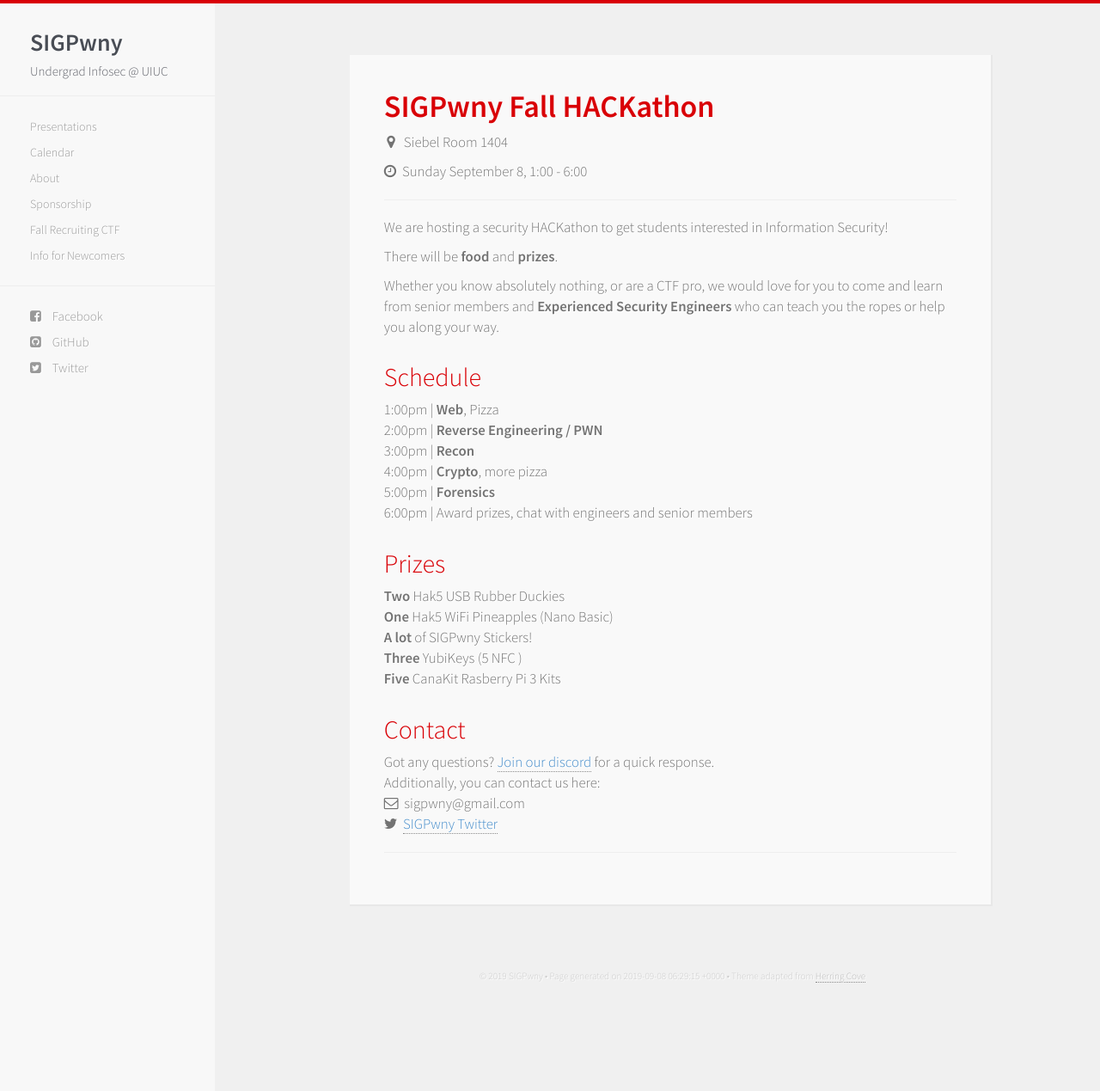
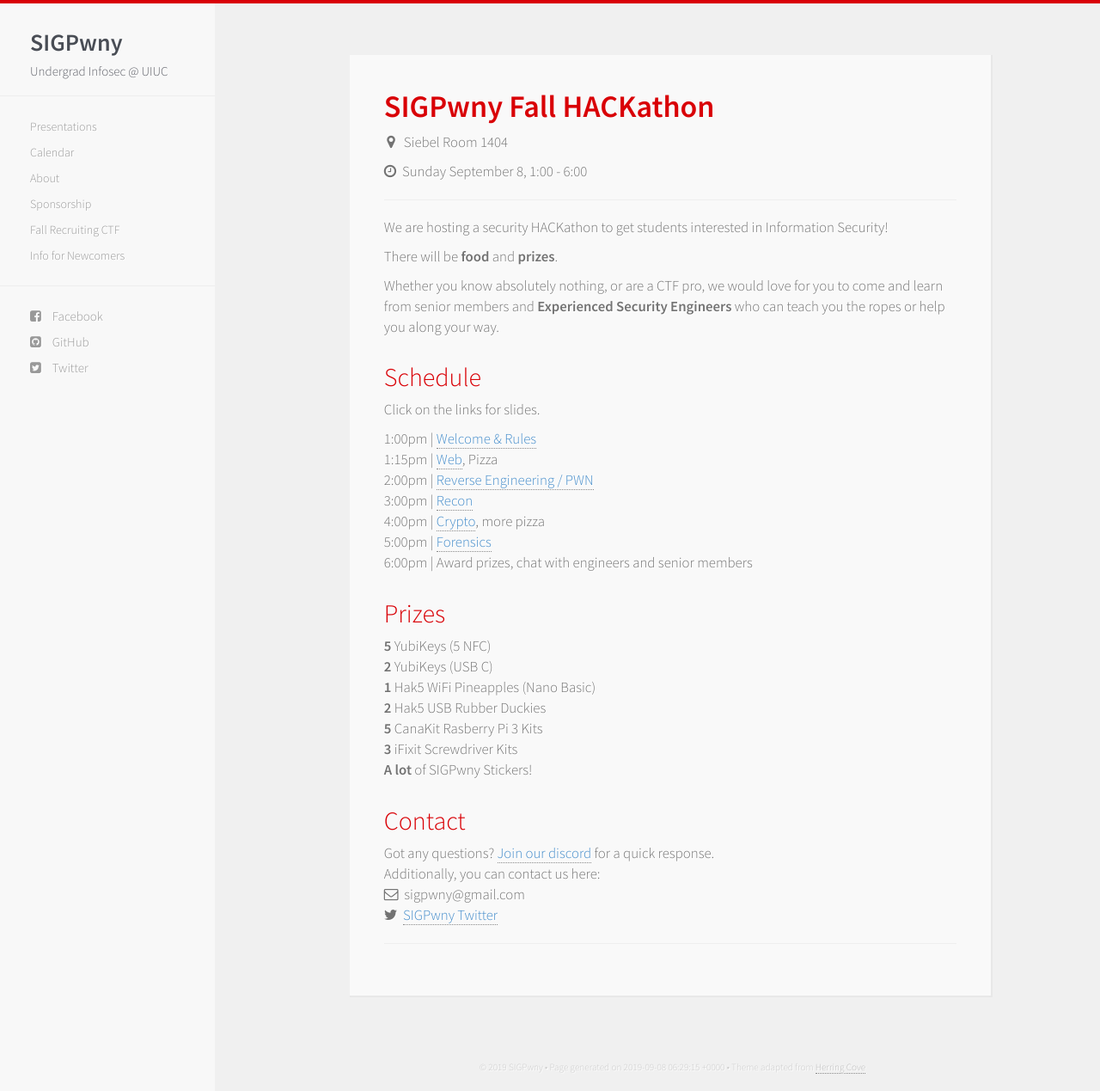
Before and after one commit to sigpwny/sigpwny.github.io-archive, a Jekyll site: the page built from ctf.html, in a window 1280 px wide and 1269 px high. Shown: the whole window at 86% size. Built offline with Jekyll 4.4.1, drawn with Linux system fonts in a browser that asks for light colours; nearby versions of some CDN libraries.

Commit message:
automated

```diff
--- a/ctf.html
+++ b/ctf.html
@@ -22,19 +22,25 @@ layout: default
 
 		  <p>Whether you know absolutely nothing, or are a CTF pro, we would love for you to come and learn from senior members and <b>Experienced Security Engineers</b> who can teach you the ropes or help you along your way.</p><br>
         <h2>Schedule</h2>
-            <p> 1:00pm           | <b>Web</b>, Pizza <br>
-                2:00pm           | <b>Reverse Engineering / PWN</b><br>
-                3:00pm           | <b>Recon</b><br>
-                4:00pm           | <b>Crypto</b>, more pizza<br>
-                5:00pm           | <b>Forensics</b><br>
+        <p>Click on the links for slides.</p>
+            <p>
+                1:00pm           | <a href="https://drive.google.com/open?id=1OQazs2_Ws2rXOn9rlmV2QxMDoxXQAtlEEiWeLienVu4">Welcome & Rules</a><br>
+                1:15pm           | <a href="https://drive.google.com/open?id=1islumczmpm4iJckUqR2hBT2563Fb18-bCOcQHqU0luI">Web</a>, Pizza <br>
+                2:00pm           | <a href="https://drive.google.com/open?id=1gGxBpAkDAMLsGcqB7YmgeqG_uBukvoilGLypL0SI21M">Reverse Engineering / PWN</a><br>
+                3:00pm           | <a href="https://drive.google.com/open?id=1GOImdhI24hxMzRmHUfwBByingxAsCihRnLusM1qVOYY">Recon</a><br>
+                4:00pm           | <a href="https://drive.google.com/open?id=1gLY1aR5w0OPQDAsc1DkabbQaP-S4o0RpF7bQgmD5ksU">Crypto</a>, more pizza<br>
+                5:00pm           | <a href="https://drive.google.com/open?id=13MAuoJQQ2v1eQNdTNa9DOHqr32PVttSqTs6O7AktPm8">Forensics</a><br>
                 6:00pm           | Award prizes, chat with engineers and senior members<br>
             </p><br>
         <h2>Prizes</h2>
-            <p> <b>Two</b> Hak5 USB Rubber Duckies <br>
-                <b>One</b> Hak5 WiFi Pineapples (Nano Basic) <br>
+            <p>
+                <b>5</b> YubiKeys (5 NFC) <br>
+                <b>2</b> YubiKeys (USB C) <br>
+                <b>1</b> Hak5 WiFi Pineapples (Nano Basic) <br>
+                <b>2</b> Hak5 USB Rubber Duckies <br>
+                <b>5</b> CanaKit Rasberry Pi 3 Kits<br>
+                <b>3</b> iFixit Screwdriver Kits<br>
                 <b>A lot </b> of SIGPwny Stickers! <br>
-                <b>Three</b> YubiKeys (5 NFC ) <br>
-                <b>Five</b> CanaKit Rasberry Pi 3 Kits<br>
             </p><br>
         <h2>Contact</h2>
             <p>Got any questions? <a href="https://discord.gg/hadUbWg">Join our discord</a> for a quick response.
```
